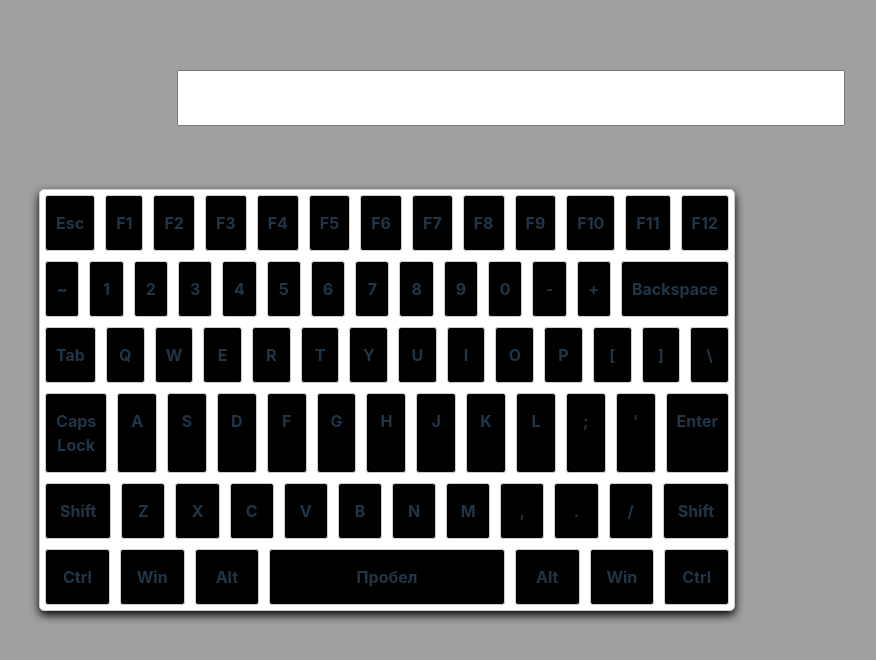
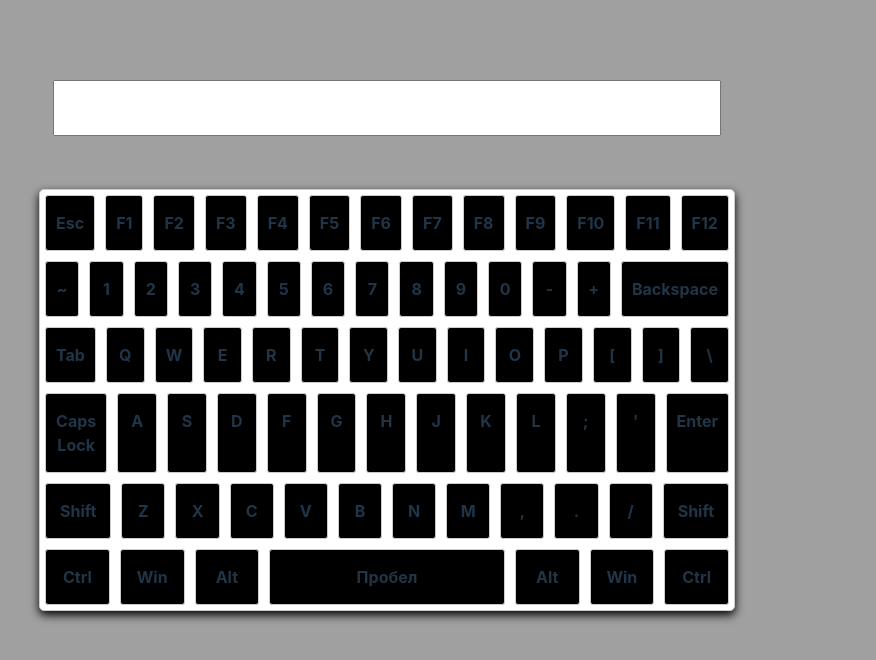
Before and after one commit to DeSa1S3/react_keyboard, a React (Vite) app: page / in a window 1280 px wide. Shown: the top 660 px of the page, without its empty margins (253-1129 px from the left). Built offline with nearby package versions, Linux system fonts and the light colour scheme.

Commit message:
сделал inputLine адаптиным

```diff
--- a/src/App.sass
+++ b/src/App.sass
@@ -7,12 +7,15 @@ body
 
 .inputLine_text
     position: absolute
-    top: 70px
-    left: 430px
-    width: 660px
+    top: 10%
+    left: 50%
+    transform: translateX(-50%)
+    width: 80%
+    max-width: 660px
     height: 50px
-    font-size: 25px
+    font-size: 2.5vw
     font-family: Cambria, Cochin, Georgia, Times, 'Times New Roman', serif
+
 
 .keyboard
     display: flex
```
